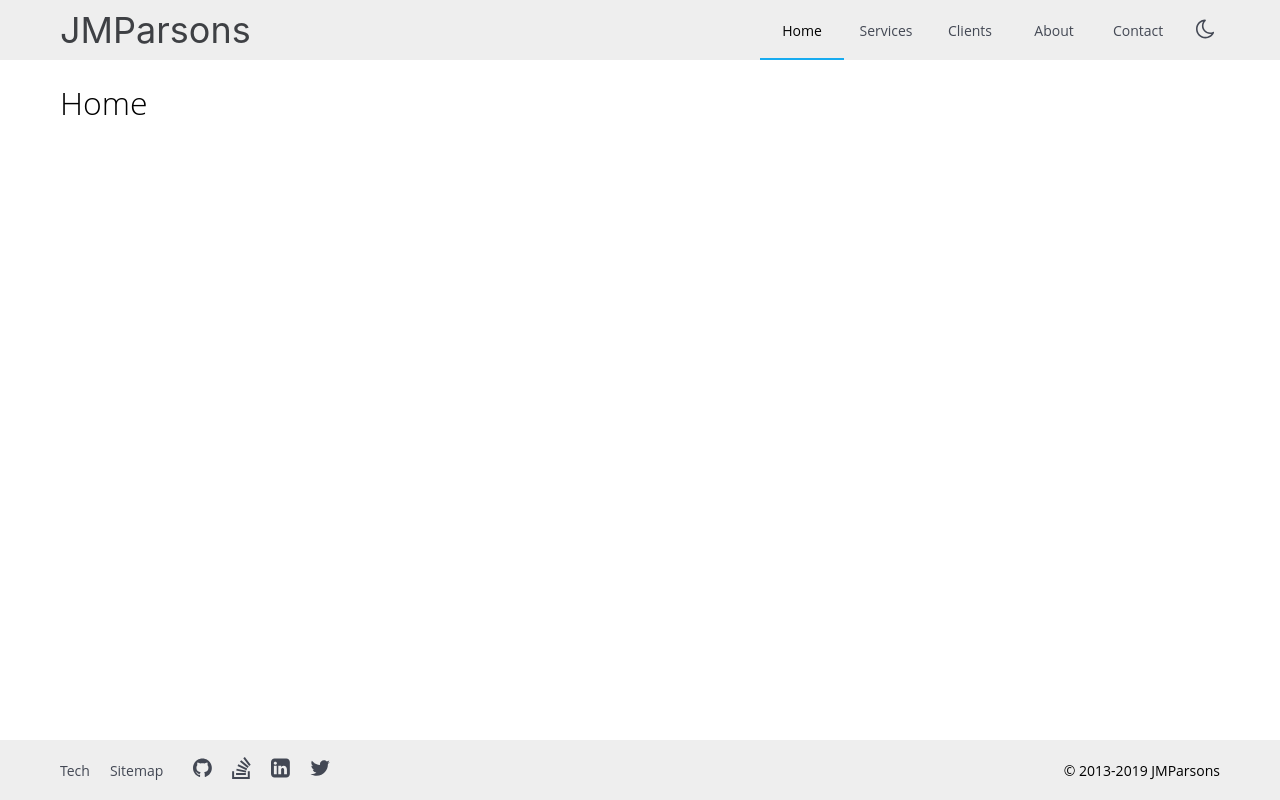
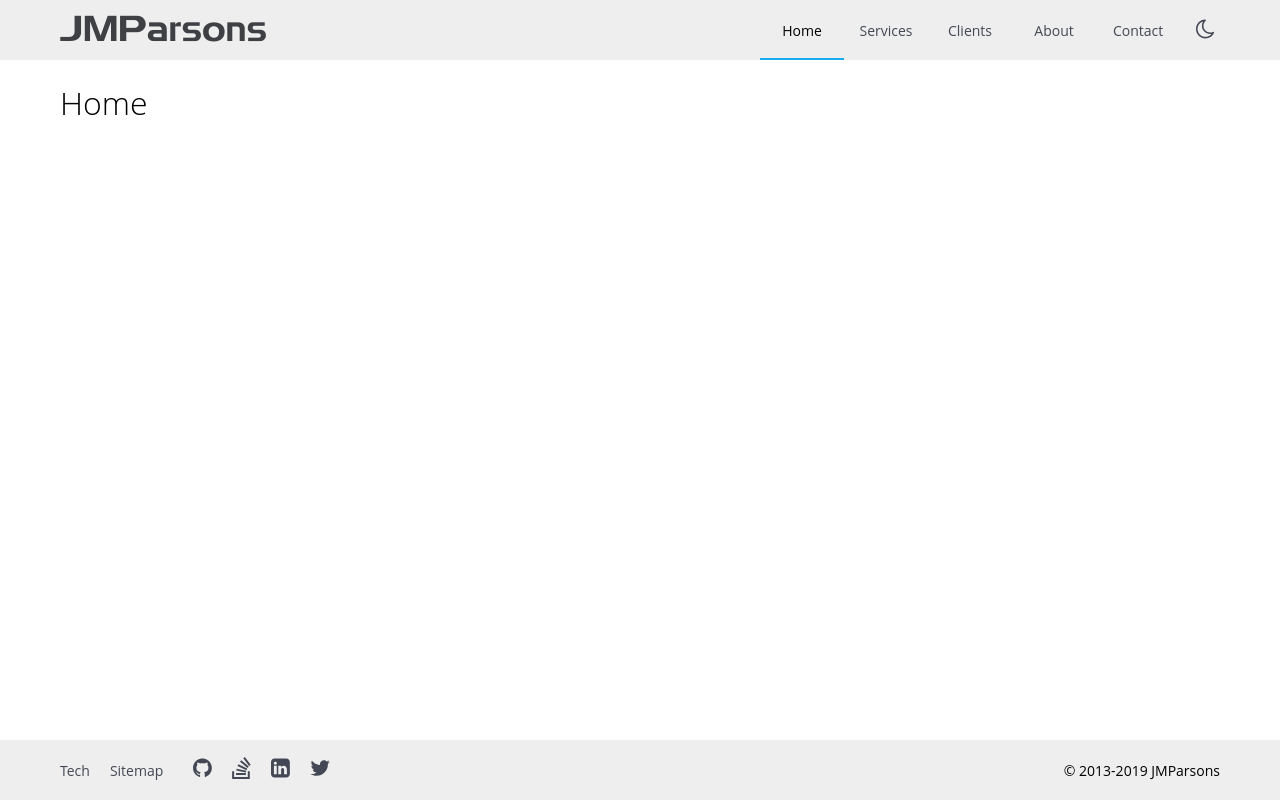
Before and after one commit to jmparsons/jmparsons.com, a React (Create React App) app: page / in a window 1280 px wide. Built offline with nearby package versions, Linux system fonts and the light colour scheme.

Commit message:
Added back logo font, fixed offset for theme changer.

```diff
--- a/src/components/UI/MainUI.tsx
+++ b/src/components/UI/MainUI.tsx
@@ -5,7 +5,7 @@ import { media, Breakpoints } from '../../utils/mq';
 const MainGrid = styled.div`
   display: grid;
   background: ${({ theme }: ThxProps) => theme.main.bg};
-  grid-template-rows: auto 1fr;
+  grid-template-rows: auto 1fr auto;
   min-height: 100%;
   color: ${({ theme }: ThxProps) => theme.main.text};
 `;
--- a/src/components/UI/ThemeUI.tsx
+++ b/src/components/UI/ThemeUI.tsx
@@ -7,12 +7,12 @@ const ThemeNav = styled.div`
   position: absolute;
   top: 15px;
   right: 15px;
+  height: 30px;
   ${media.tablet`
     position: relative;
-    top: 0;
+    top: 15px;
     right: 0;
-    align-self: center;
-    padding: 0 0 0 10px;
+    margin-left: 10px;
   `};
 `;
 
--- a/src/components/UI/TopBarUI.tsx
+++ b/src/components/UI/TopBarUI.tsx
@@ -5,6 +5,7 @@ import { media, Breakpoints } from '../../utils/mq';
 
 const TopBarCon = styled.header`
   display: grid;
+  position: relative;
   background: ${({ theme }: ThxProps) => theme.topBar.bg};
 `;
 
@@ -39,6 +40,7 @@ const LogoCon = styled.span`
 
 const LogoLink = styled(Link)`
   font-size: 36px;
+  font-family: 'Denmark';
   text-decoration: none;
   color: ${({ theme }: ThxProps) => theme.topBar.logo};
   &:active {
--- a/src/index.css
+++ b/src/index.css
@@ -25,6 +25,16 @@ code {
 
 @import url('https://fonts.googleapis.com/css?family=Open+Sans:300,400,700');
 
+@font-face {
+  font-family: 'Denmark';
+  font-display: auto;
+  src: url('./assets/fonts/jmp-denmark.eot');
+  src: url('./assets/fonts/jmp-denmark.eot?#iefix') format('embedded-opentype'),
+    url('./assets/fonts/jmp-denmark.woff') format('woff'),
+    url('./assets/fonts/jmp-denmark.ttf') format('truetype'),
+    url('./assets/fonts/jmp-denmark.svg#webfont') format('svg');
+}
+
 h1,
 h2,
 h3,
```
